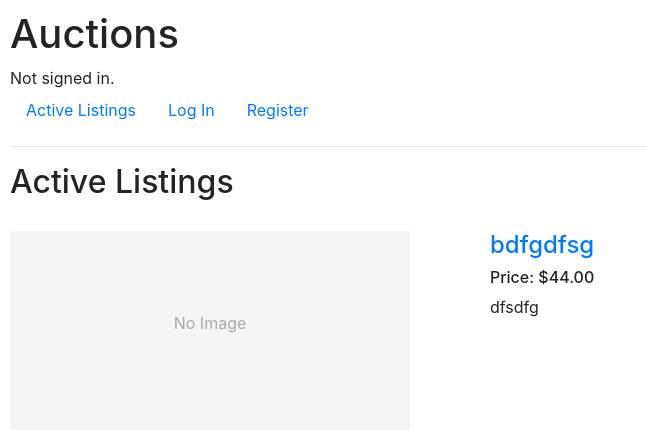
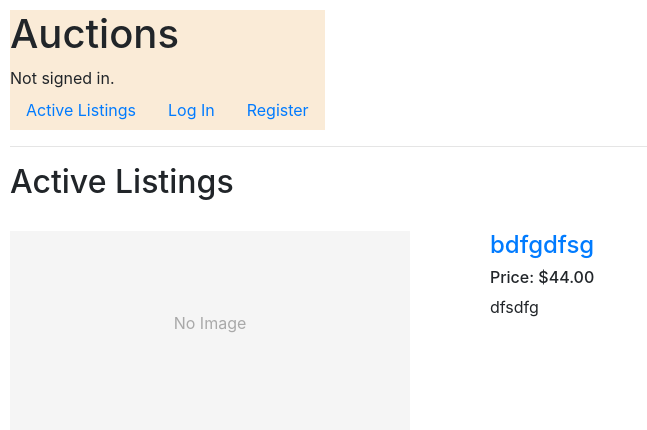
Before and after one commit to milos3design/e-commerce, a Django app: page / in a window 1280 px wide. Shown: the top 430 px of the page, without its empty margins (0-647 px from the left). Run offline with Django 3.2, Linux system fonts and the light colour scheme; data comes from the database, SQL or seed files in the repository; both versions use the stored data as it was after the commit; some libraries are stand-ins or nearby versions.

Commit message:
style changes

```diff
--- a/auctions/static/auctions/styles.css
+++ b/auctions/static/auctions/styles.css
@@ -1,3 +1,13 @@
 body {
     padding: 10px;
+
 }
+
+#lay_main {
+    display: inline-block;
+    background-color: antiquewhite;
+}
+
+.lay_item {
+    flex-direction: row;
+}
--- a/auctions/templates/auctions/layout.html
+++ b/auctions/templates/auctions/layout.html
@@ -8,14 +8,18 @@
         <link href="{% static 'auctions/styles.css' %}" rel="stylesheet">
     </head>
     <body>
+        <div id="lay_main">
+            <div class="layout_item">
                 <h1>Auctions</h1>
-        <div>
+            </div>
+            <div class="lay_item">
                 {% if user.is_authenticated %}
                     Signed in as <strong>{{ user.username }}</strong>.
                 {% else %}
                     Not signed in.
                 {% endif %}
             </div>
+            <div class="lay_item">
                 <ul class="nav">
                     <li class="nav-item">
                         <a class="nav-link" href="{% url 'index' %}">Active Listings</a>
@@ -36,6 +40,8 @@
                         </li>
                     {% endif %}
                 </ul>
+            </div>
+        </div>
         <hr>
         {% block body %}
         {% endblock %}
```
Also changed, not shown: db.sqlite3. Lines whose indentation alone changed are shown as unchanged.
